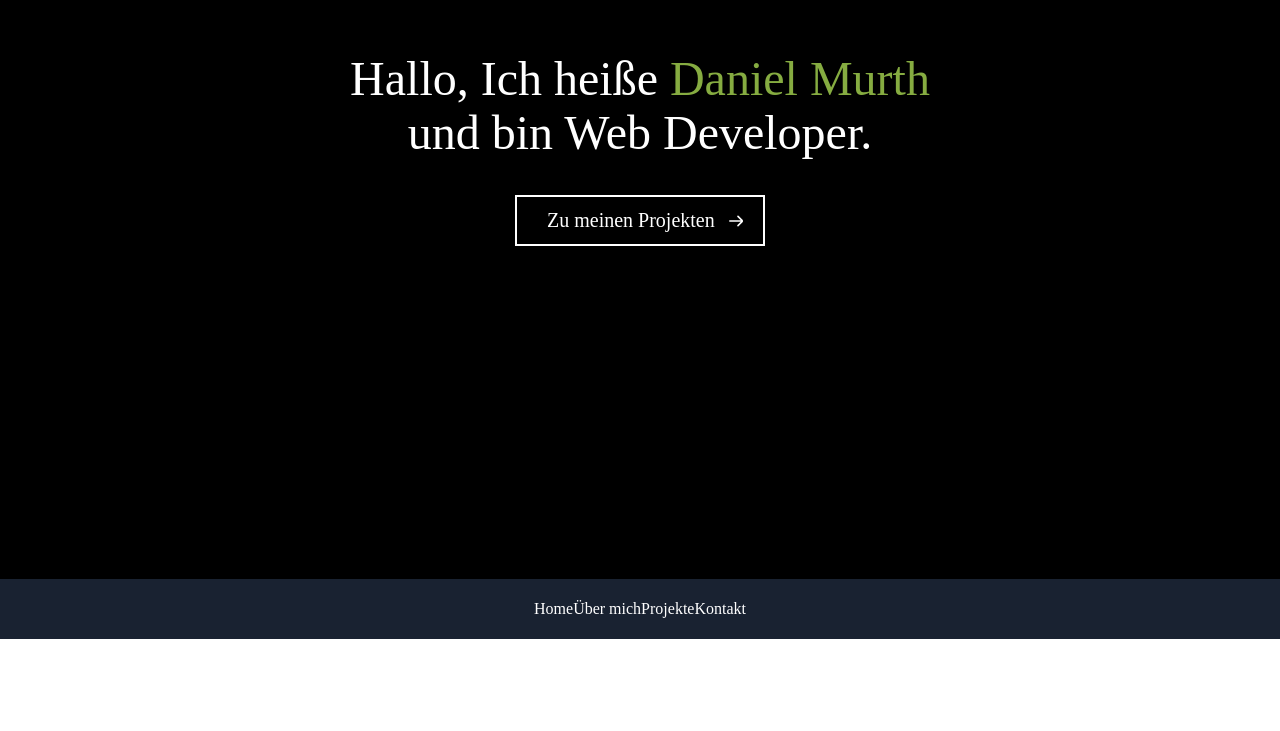
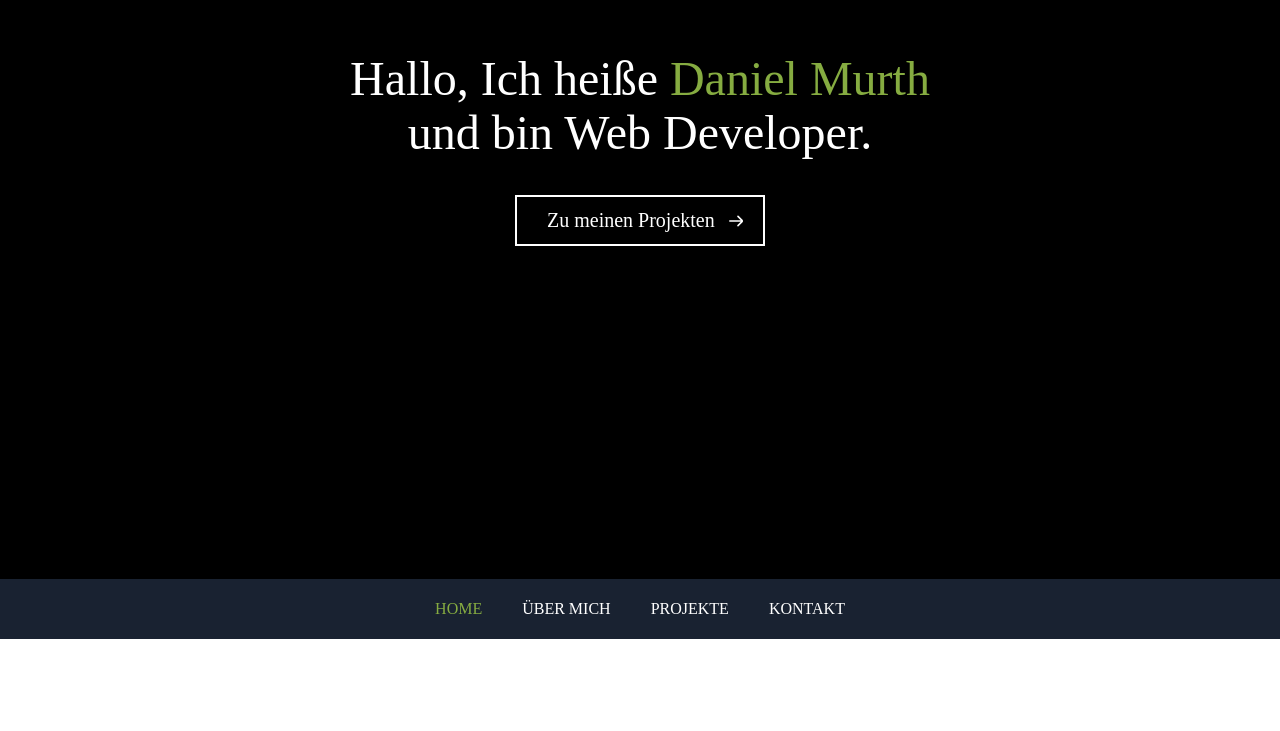
Before and after one commit to R4xx4r/meet-daniel, a Vue app: page / in a window 1280 px wide. Shown: the part 221-952 px from the top of the page. Built offline with nearby package versions, Linux system fonts and the light colour scheme.

Commit message:
add desktop nav styling

```diff
--- a/src/assets/scss/_main.scss
+++ b/src/assets/scss/_main.scss
@@ -1,4 +1,8 @@
+/* base */
 @import 'base/_vars';
 @import 'base/_resets';
 @import 'base/_layout';
 @import 'base/_general';
+
+/* partials */
+@import 'partials/_icons';
--- a/src/assets/scss/base/_general.scss
+++ b/src/assets/scss/base/_general.scss
@@ -12,8 +12,3 @@
 .icon {
   display: inline-block;
 }
-
-.icon--arrow {
-  width: 14px;
-  height: 14px;
-}
--- /dev/null
+++ b/src/assets/scss/partials/_icons.scss
@@ -0,0 +1,4 @@
+.icon--arrow {
+  width: 14px;
+  height: 14px;
+}
--- a/src/components/sections/Home.vue
+++ b/src/components/sections/Home.vue
@@ -19,10 +19,18 @@
 
     <nav class="nav nav--main">
       <ul class="menu">
-        <li class="menu__item">Home</li>
-        <li class="menu__item">Über mich</li>
-        <li class="menu__item">Projekte</li>
-        <li class="menu__item">Kontakt</li>
+        <li class="menu__item menu__item--active item">
+          <a class="item__link link" href="#home">Home</a>
+        </li>
+        <li class="menu__item item">
+          <a class="item__link link" href="#about">Über mich</a>
+        </li>
+        <li class="menu__item item">
+          <a class="item__link link" href="#projects">Projekte</a>
+        </li>
+        <li class="menu__item item">
+          <a class="item__link link" href="#contact">Kontakt</a>
+        </li>
       </ul>
     </nav>
 
@@ -132,4 +140,21 @@
     height: 100%;
   }
 
+  .menu__item {
+    margin: 0 20px;
+    color: inherit;
+    transition: color .25s ease-in-out;
+
+    &:hover {
+      color: $color-new-grass;
+    }
+  }
+  .menu__item--active {
+    color: $color-new-grass;
+  }
+
+  .item__link {
+    text-transform: uppercase;
+  }
+
 </style>
```
